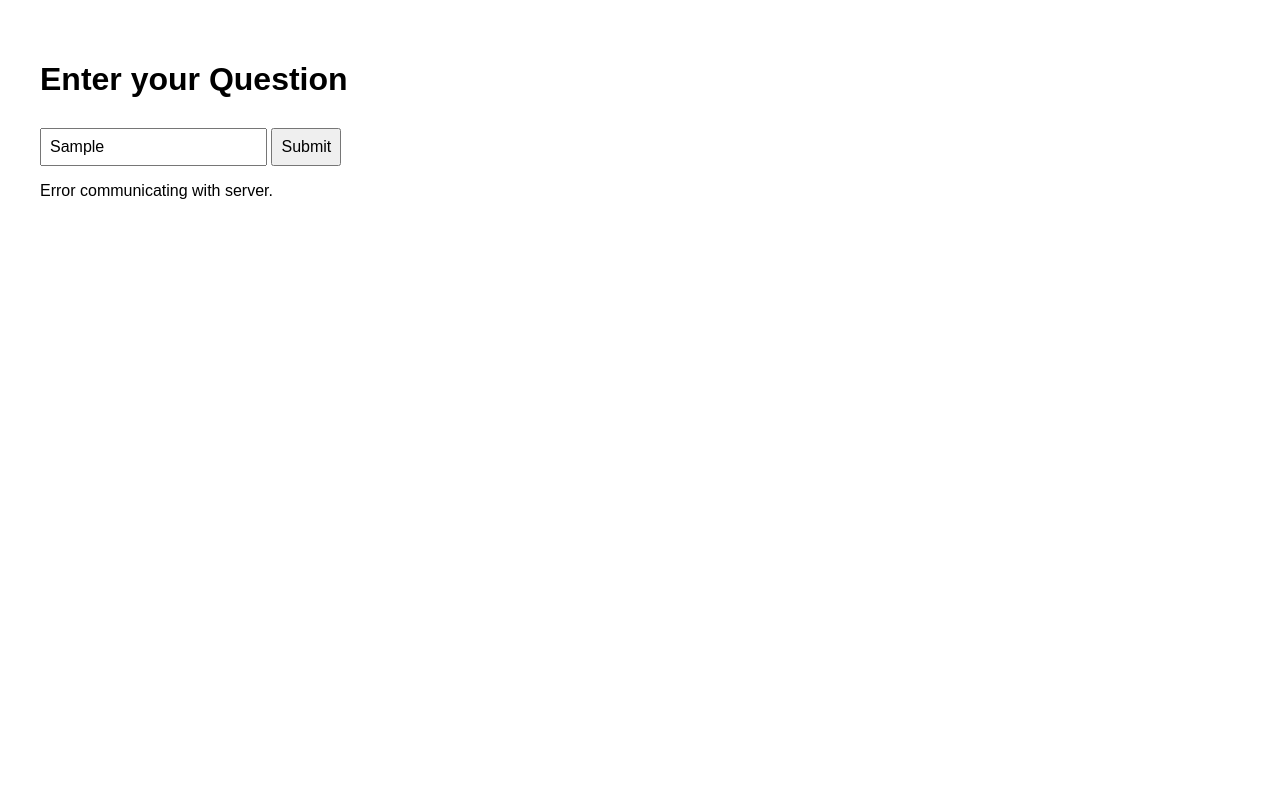
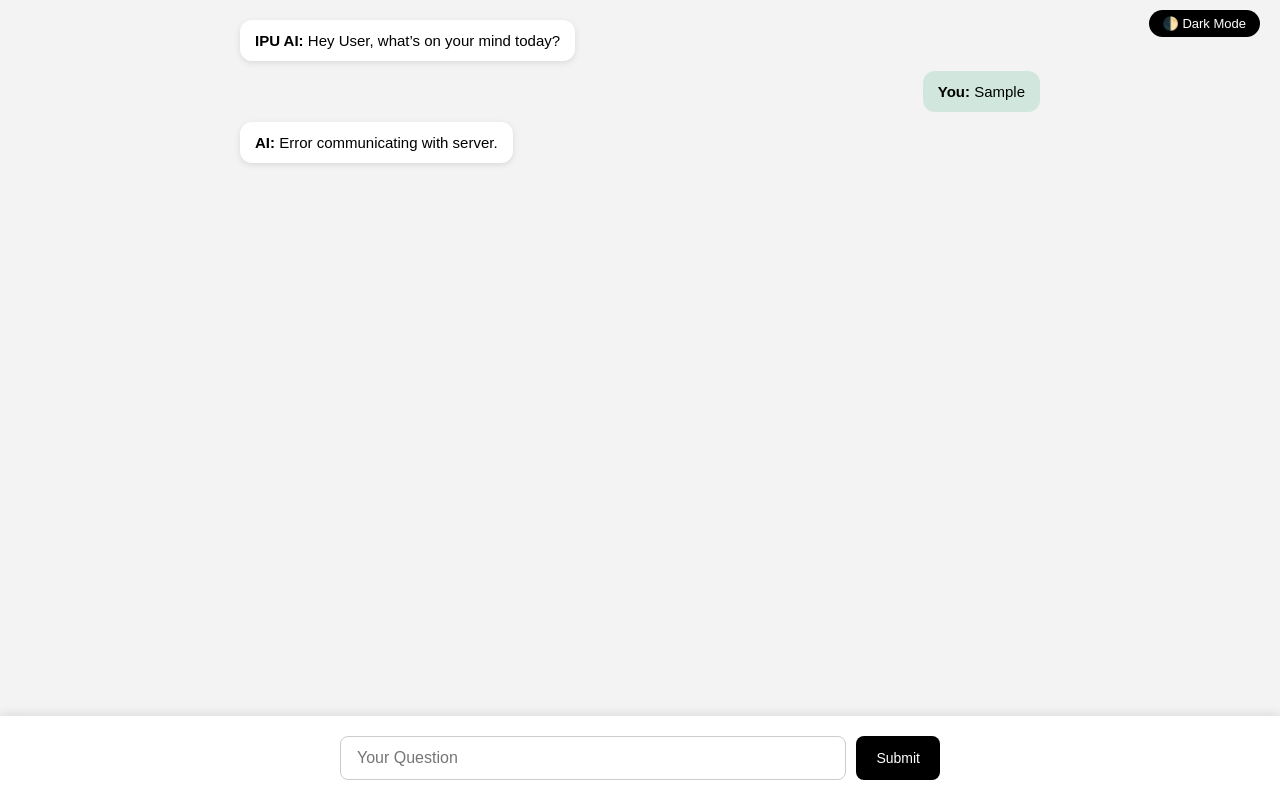
Before and after one commit to Krrish-29/Personal-Buddy, a website: page public/index.html in a window 1280 px wide. Both pictures are taken after typing "Sample" into the empty fields and a click on the button "Submit". Drawn offline with Linux system fonts and the light colour scheme; no server answers.

Commit message:
Improved the interface

```diff
--- a/public/index.html
+++ b/public/index.html
@@ -2,26 +2,212 @@
 <html lang="en">
 <head>
   <meta charset="UTF-8">
-  <title>User Input Example</title>
+  <title>IPU Assistant</title>
+  <meta name="viewport" content="width=device-width, initial-scale=1.0">
   <style>
+    * {
+      box-sizing: border-box;
+    }
+
     body {
-      font-family: sans-serif;
-      padding: 2rem;
+      margin: 0;
+      font-family: Arial, sans-serif;
+      background: #f3f3f3;
+      height: 100vh;
+      display: flex;
+      flex-direction: column;
+      transition: background 0.3s, color 0.3s;
     }
-    input, button {
-      padding: 0.5rem;
-      font-size: 1rem;
-      margin-top: 0.5rem;
+
+    body.dark-mode {
+      background: #1e1e1e;
+      color: #f0f0f0;
+    }
+
+    .dark-mode .input-area {
+      background: #2a2a2a;
+    }
+
+    .dark-mode .user-message {
+      background-color: #375a4f;
+    }
+
+    .dark-mode .bot-message {
+      background-color: #333;
+    }
+
+    .dark-mode input[type="text"] {
+      background-color: #444;
+      color: white;
+      border: 1px solid #666;
+    }
+
+    .dark-mode button {
+      background: #666;
+    }
+
+    .main {
+      flex: 1;
+      padding: 20px;
+      overflow-y: auto;
+      scroll-behavior: smooth;
+    }
+
+    .chat-box {
+      display: flex;
+      flex-direction: column;
+      gap: 10px;
+      max-width: 800px;
+      margin: 0 auto;
+    }
+
+    .message {
+      max-width: 70%;
+      padding: 10px 15px;
+      border-radius: 12px;
+      font-size: 15px;
+      line-height: 1.4;
+    }
+
+    .user-message {
+      align-self: flex-end;
+      background-color: #d1e7dd;
+    }
+
+    .bot-message {
+      align-self: flex-start;
+      background-color: #ffffff;
+      box-shadow: 0 2px 6px rgba(0,0,0,0.1);
+    }
+
+    .input-area {
+      padding: 20px;
+      background: #fff;
+      box-shadow: 0 -2px 10px rgba(0, 0, 0, 0.1);
+    }
+
+    .input-box {
+      display: flex;
+      gap: 10px;
+      max-width: 600px;
+      margin: auto;
+    }
+
+    input[type="text"] {
+      flex: 1;
+      padding: 12px 16px;
+      font-size: 16px;
+      border: 1px solid #ccc;
+      border-radius: 8px;
+    }
+
+    button {
+      background: #000;
+      color: #fff;
+      border: none;
+      padding: 12px 20px;
+      border-radius: 8px;
+      font-size: 14px;
+      cursor: pointer;
+    }
+
+    .theme-toggle {
+      position: absolute;
+      top: 10px;
+      right: 20px;
+      background: #000;
+      color: #fff;
+      padding: 6px 14px;
+      border-radius: 20px;
+      font-size: 13px;
+      cursor: pointer;
+      z-index: 10;
+    }
+
+    @media (max-width: 600px) {
+      .input-box {
+        flex-direction: column;
+      }
+
+      .message {
+        max-width: 100%;
+      }
     }
   </style>
 </head>
 <body>
-  <h1>Enter your Question</h1>
-  <input type="text" id="nameInput" placeholder="Your Question" />
-  <button id="submitBtn">Submit</button>
 
-  <p id="output"></p>
+  <div class="theme-toggle" onclick="toggleTheme()">🌓 Dark Mode</div>
 
-  <script src="script.js"></script>
+
+  <div class="main" id="mainScroll">
+    <div class="chat-box" id="chatBox">
+      <div class="bot-message message">
+        <strong>IPU AI:</strong> Hey User, what’s on your mind today?
+      </div>
+    </div>
+  </div>
+
+  <div class="input-area">
+    <div class="input-box">
+      <input type="text" id="queryInput" placeholder="Your Question" />
+      <button id="submitBtn">Submit</button>
+    </div>
+  </div>
+
+  <script>
+    const input = document.getElementById("queryInput");
+    const chatBox = document.getElementById("chatBox");
+    const submitBtn = document.getElementById("submitBtn");
+    const mainScroll = document.getElementById("mainScroll");
+
+    function scrollToBottom() {
+      mainScroll.scrollTop = mainScroll.scrollHeight;
+    }
+
+    function handleSubmit() {
+      const userInput = input.value.trim();
+      if (!userInput) return;
+
+      const userMessage = document.createElement("div");
+      userMessage.className = "user-message message";
+      userMessage.innerHTML = `<strong>You:</strong> ${userInput}`;
+      chatBox.appendChild(userMessage);
+      scrollToBottom();
+      input.value = "";
+
+      fetch("/process", {
+        method: "POST",
+        headers: {
+          "Content-Type": "application/json"
+        },
+        body: JSON.stringify({ text: userInput })
+      })
+      .then(res => res.json())
+      .then(data => {
+        const botMessage = document.createElement("div");
+        botMessage.className = "bot-message message";
+        botMessage.innerHTML = `<strong>IPU AI:</strong> ${data?.response || 'No response from server.'}`;
+        chatBox.appendChild(botMessage);
+        scrollToBottom();
+      })
+      .catch(err => {
+        const errorMessage = document.createElement("div");
+        errorMessage.className = "bot-message message";
+        errorMessage.innerHTML = `<strong>AI:</strong> Error communicating with server.`;
+        chatBox.appendChild(errorMessage);
+        scrollToBottom();
+      });
+    }
+
+    submitBtn.addEventListener("click", handleSubmit);
+    input.addEventListener("keypress", (e) => {
+      if (e.key === "Enter") handleSubmit();
+    });
+
+    function toggleTheme() {
+      document.body.classList.toggle("dark-mode");
+    }
+  </script>
 </body>
 </html>
--- a/public/script.js
+++ b/public/script.js
@@ -1,36 +1,36 @@
-document.addEventListener("DOMContentLoaded", () => {
-    const input = document.getElementById("nameInput");
-    const output = document.getElementById("output");
-    const button = document.getElementById("submitBtn");
+// document.addEventListener("DOMContentLoaded", () => {
+//     const input = document.getElementById("queryInput");
+//     const output = document.getElementById("output");
+//     const button = document.getElementById("submitBtn");
 
-    button.addEventListener("click", () => {
-      const text = input.value.toLowerCase().trim();
+//     button.addEventListener("click", () => {
+//       const text = input.value.toLowerCase().trim();
 
-      if (text) {
-        // Send input to the server
-        fetch("/process", {
-          method: "POST",
-          headers: {
-            "Content-Type": "application/json"
-          },
-          body: JSON.stringify({ text }) // send user input
-        })
-        .then(res => res.json())
-        .then(data => {
-          if (data && data.response) {
-            output.innerHTML = `<strong>${data.response}</strong>`;
-          } else {
-            output.textContent = "No response from server.";
-          }
-        })
-        .catch(err => {
-          console.error(err);
-          output.textContent = "Error communicating with server.";
-        });
-      } else {
-        output.textContent = "Please enter some text.";
-      }
-    });
-  });
+//       if (text) {
+//         // Send input to the server
+//         fetch("/process", {
+//           method: "POST",
+//           headers: {
+//             "Content-Type": "application/json"
+//           },
+//           body: JSON.stringify({ text }) // send user input
+//         })
+//         .then(res => res.json())
+//         .then(data => {
+//           if (data && data.response) {
+//             output.innerHTML = `<strong>${data.response}</strong>`;
+//           } else {
+//             output.textContent = "No response from server.";
+//           }
+//         })
+//         .catch(err => {
+//           console.error(err);
+//           output.textContent = "Error communicating with server.";
+//         });
+//       } else {
+//         output.textContent = "Please enter some text.";
+//       }
+//     });
+//   });
 
-  //if keyword found check which keyword and corresponding to that use the db and send the data to ollama and get the reposnse.
+//if keyword found check which keyword and corresponding to that use the db and send the data to ollama and get the reposnse.
```
